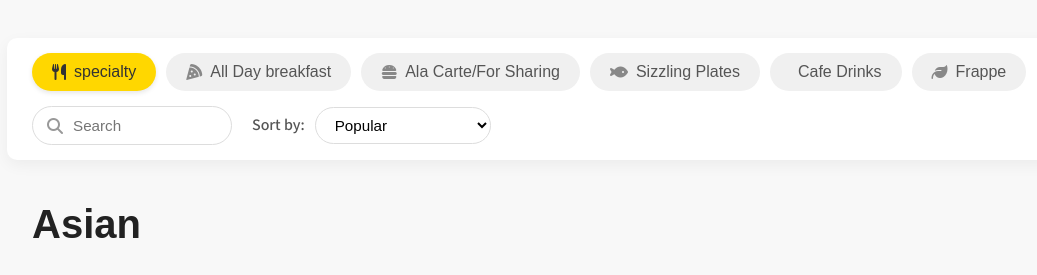
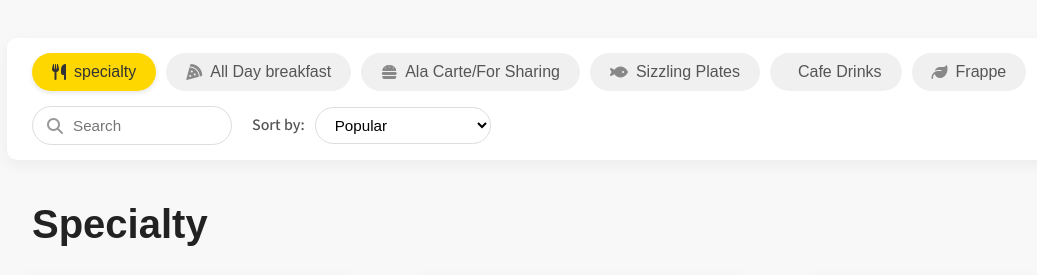
Before and after one commit to Keycm22/PHP-, a PHP site: page /menu.php in a window 1280 px wide. Shown: the part 116-391 px from the top of the page, without its empty margins (58-1095 px from the left). Run offline with PHP 8.4, Linux system fonts and the light colour scheme; some libraries are stand-ins or nearby versions; some web fonts are replaced.

Commit message:
fix: update default menu filter item

```diff
--- a/Backup tavern/menu.php
+++ b/Backup tavern/menu.php
@@ -417,7 +417,7 @@
             });
 
             // Initial display: show Asian category by default on page load
-            filterMenuItems('asian');
+            filterMenuItems('Specialty');
 
             // Search functionality (simple client-side filter)
             searchInput.addEventListener('keyup', () => {
```
